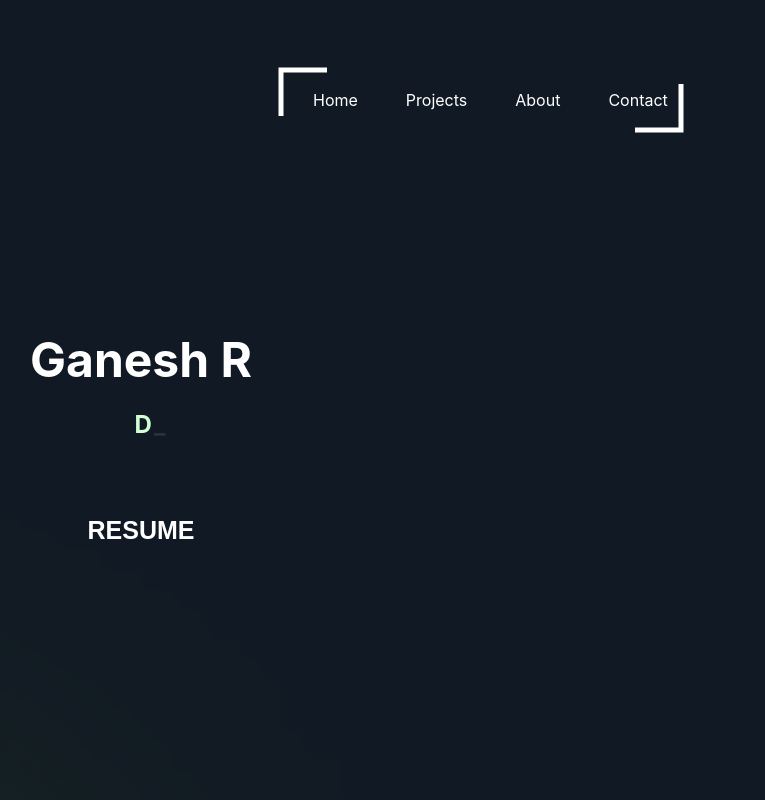
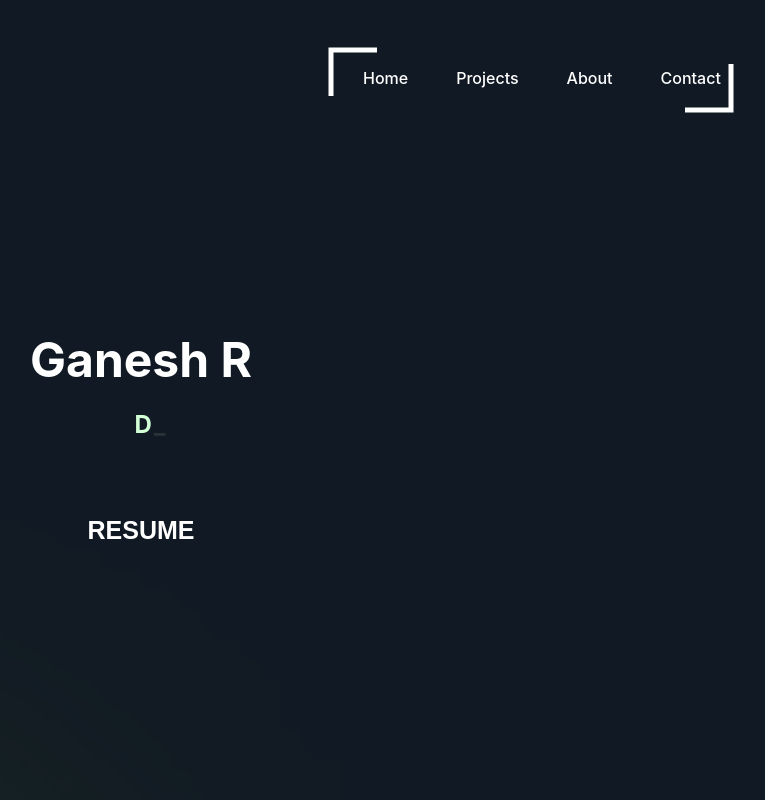
Before and after one commit to Ganesh-M01/Portfolio, a React (Vite) app: page / in a window 1280 px wide. Shown: the top 800 px of the page, without its empty margins (499-1264 px from the left). Built offline with nearby package versions, Linux system fonts and the light colour scheme.

Commit message:
Nav Updated

```diff
--- a/src/components/Nav.tsx
+++ b/src/components/Nav.tsx
@@ -1,21 +1,23 @@
 import styled from 'styled-components';
-import { useNavigate } from 'react-router-dom';
 
 const Button = () => {
-  const navigate = useNavigate();
-
-  const handleRedirect = (path: string) => {
-    navigate(path);
+  const handleSmoothScroll = (e: React.MouseEvent<HTMLAnchorElement, MouseEvent>) => {
+    e.preventDefault();
+    const targetId = e.currentTarget.getAttribute('href')?.substring(1);
+    const targetElement = document.getElementById(targetId || '');
+    if (targetElement) {
+      targetElement.scrollIntoView({ behavior: 'smooth' });
+    }
   };
 
   return (
     <StyledWrapper>
       <div className="nav">
         <div className="container">
-          <div className="btn" onClick={() => handleRedirect('/')}>Home</div>
-          <div className="btn" onClick={() => handleRedirect('/projects')}>Projects</div>
-          <div className="btn" onClick={() => handleRedirect('/about')}>About</div>
-          <div className="btn" onClick={() => handleRedirect('/contact')}>Contact</div>
+          <a className="btn" href="#home" onClick={handleSmoothScroll}>Home</a>
+          <a className="btn" href="#projects" onClick={handleSmoothScroll}>Projects</a>
+          <a className="btn" href="#about" onClick={handleSmoothScroll}>About</a>
+          <a className="btn" href="#contact" onClick={handleSmoothScroll}>Contact</a>
           <svg className="outline" overflow="visible" width={400} height={60} viewBox="0 0 400 60" xmlns="http://www.w3.org/2000/svg">
             <rect className="rect" pathLength={100} x={0} y={0} width={400} height={60} fill="transparent" strokeWidth={5} />
           </svg>
@@ -23,7 +25,7 @@ const Button = () => {
       </div>
     </StyledWrapper>
   );
-}
+};
 
 const StyledWrapper = styled.div`
   .outline {
@@ -40,23 +42,16 @@ const StyledWrapper = styled.div`
   }
 
   .nav {
-    position:absolute;
-    top:70px;
-    right:100px;
+    position: fixed;
+    top: 50px; /* Moved down */
+    right: 50px; /* Moved to the left */
     width: 400px;
     height: 60px;
-  }
-
-  .container:hover .outline .rect {
-    transition: 999999s;
-    /* Must specify these values here as something *different* just so that the transition works properly */
-    stroke-dashoffset: 1;
-    stroke-dasharray: 0;
+    z-index: 1000;
   }
 
   .container {
-    position: absolute;
-    inset: 0;
+    position: relative;
     background: transparent;
     display: flex;
     flex-direction: row;
@@ -68,6 +63,7 @@ const StyledWrapper = styled.div`
   .btn {
     padding: 0.5em 1.5em;
     color: #fff;
+    text-decoration: none;
     cursor: pointer;
     transition: 0.1s;
   }
@@ -75,31 +71,6 @@ const StyledWrapper = styled.div`
   .btn:hover {
     background: #fff3;
   }
-
-  .btn:nth-child(1):hover ~ svg .rect {
-    stroke-dashoffset: 0;
-    stroke-dasharray: 0 2 8 73.3 8 10.7;
-  }
-
-  .btn:nth-child(2):hover ~ svg .rect {
-    stroke-dashoffset: 0;
-    stroke-dasharray: 0 12.6 9.5 49.3 9.5 31.6;
-  }
-
-  .btn:nth-child(3):hover ~ svg .rect {
-    stroke-dashoffset: 0;
-    stroke-dasharray: 0 24.5 8.5 27.5 8.5 55.5;
-  }
-
-  .btn:nth-child(4):hover ~ svg .rect {
-    stroke-dashoffset: 0;
-    stroke-dasharray: 0 34.7 6.9 10.2 6.9 76;
-  }
-
-  .btn:hover ~ .outline .rect {
-    stroke-dashoffset: 0;
-    stroke-dasharray: 0 0 10 40 10 40;
-    transition: 0.5s !important;
-  }`;
+`;
 
 export default Button;
```
